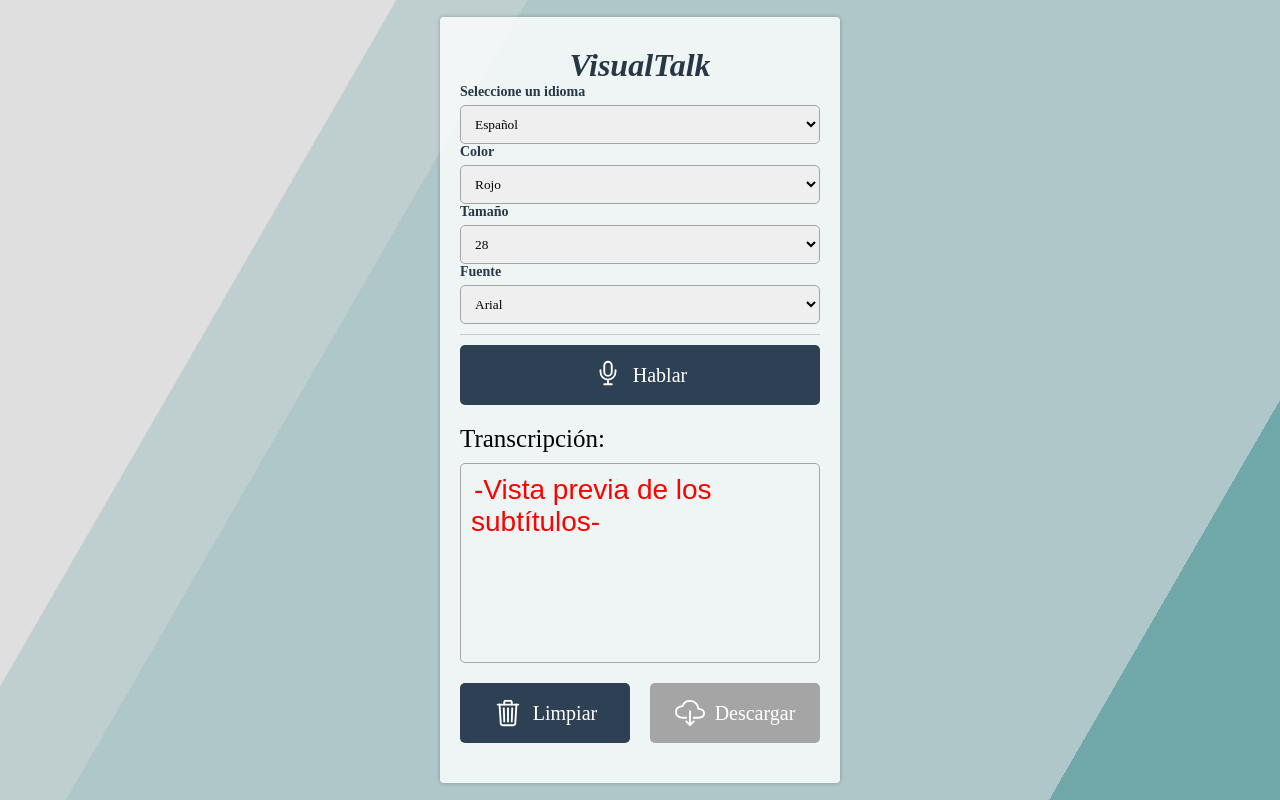
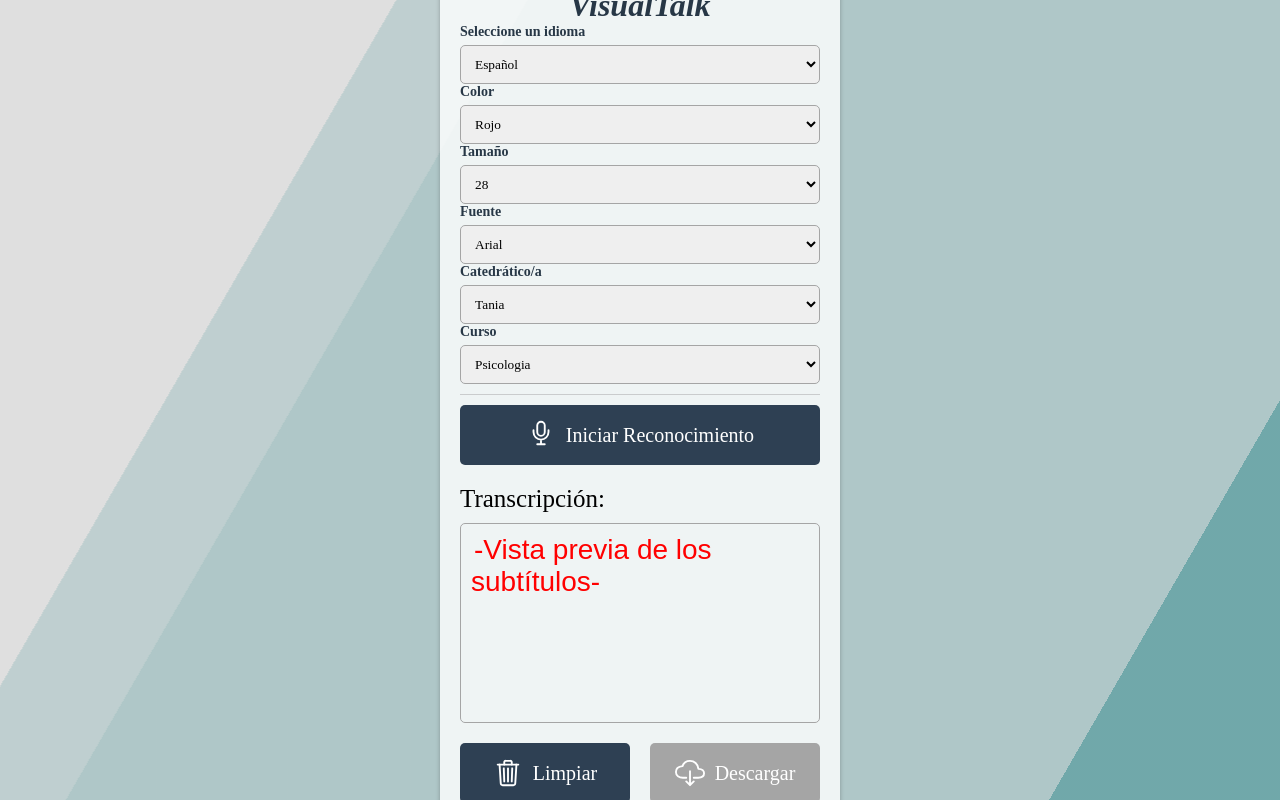
Before and after one commit to pablogravity1209/QR, a plain HTML site: page index.html in a window 1280 px wide. Drawn offline with nearby package versions, Linux system fonts and the light colour scheme.

Commit message:
Update index.html

```diff
--- a/index.html
+++ b/index.html
@@ -48,6 +48,18 @@
         <option value="Georgia">Georgia</option>
         <option value="Impact">Impact</option>
     </select>
+	<br>
+	<p>Catedrático/a</p>
+    <select id="cated-select" class="select-container">
+        <option value="Tania">Tania</option>
+        <option value="Pablo">Pablo</option>
+    </select>
+	<p>Curso</p>
+    <select id="curso-select" class="select-container">
+        <option value="Psicologia">Psicologia</option>
+        <option value="Desarrollo Web">Desarrollo Web</option>
+	<option value="Sociales">Sociales</option>
+    </select>
         </div>
       </div>
       <div class="line"></div>
@@ -56,7 +68,7 @@
           <ion-icon name="mic-outline"></ion-icon>
           <img src="bars.svg" alt="" />
         </div>
-        <p>Hablar</p>
+        <p>Iniciar Reconocimiento</p>
       </button>
       <p class="heading">Transcripción:</p>
       <div
```
